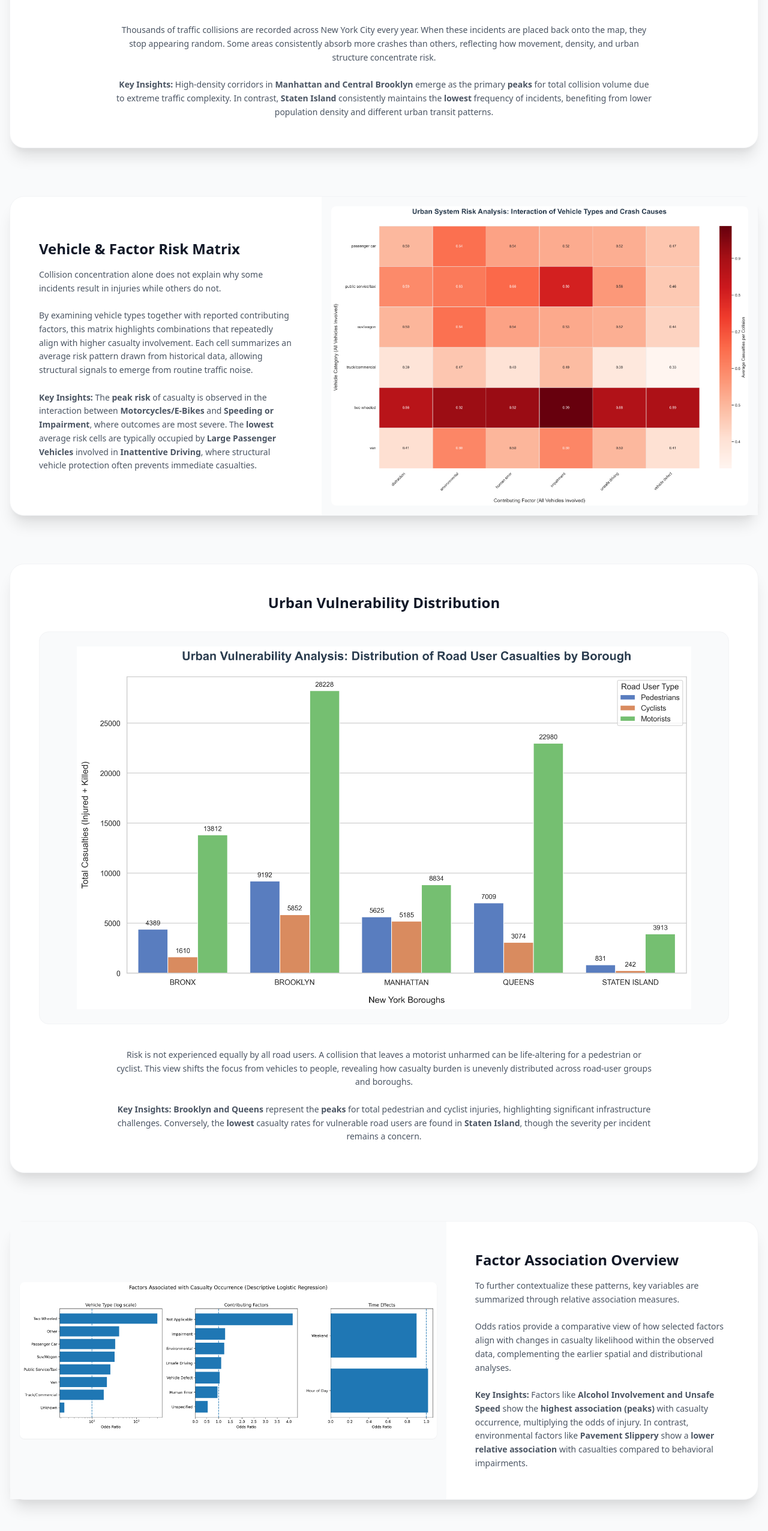
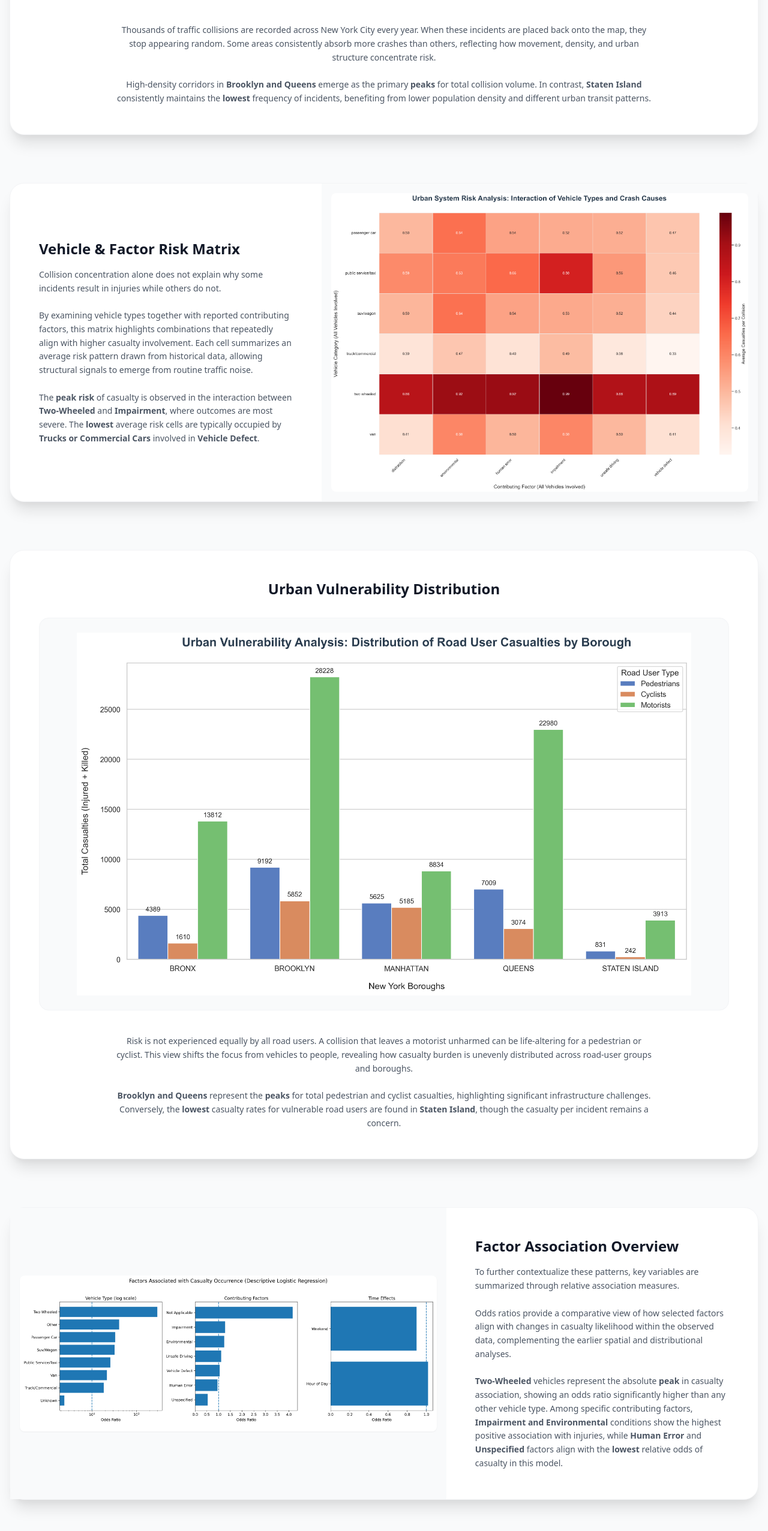
Before and after one commit to belinaykeles/beyond-the-noise_Website, a plain HTML site: page story.html in a window 1280 px wide. Shown: the part 1059-3612 px from the top of the page at 60% size. Drawn offline with nearby package versions, Linux system fonts and the light colour scheme.

Commit message:
Update story.html

```diff
--- a/story.html
+++ b/story.html
@@ -72,7 +72,7 @@
                 Some areas consistently absorb more crashes than others, reflecting how movement,
                 density, and urban structure concentrate risk.
                 <br><br>
-                <strong>Key Insights:</strong> High-density corridors in <strong>Manhattan and Central Brooklyn</strong> emerge as the primary <strong>peaks</strong> for total collision volume due to extreme traffic complexity. In contrast, <strong>Staten Island</strong> consistently maintains the <strong>lowest</strong> frequency of incidents, benefiting from lower population density and different urban transit patterns.
+                High-density corridors in <strong>Brooklyn and Queens</strong> emerge as the primary <strong>peaks</strong> for total collision volume. In contrast, <strong>Staten Island</strong> consistently maintains the <strong>lowest</strong> frequency of incidents, benefiting from lower population density and different urban transit patterns.
             </p>
         </div>
     </section>
@@ -91,7 +91,7 @@
                     Each cell summarizes an average risk pattern drawn from historical data,
                     allowing structural signals to emerge from routine traffic noise.
                     <br><br>
-                    <strong>Key Insights:</strong> The <strong>peak risk</strong> of casualty is observed in the interaction between <strong>Motorcycles/E-Bikes</strong> and <strong>Speeding or Impairment</strong>, where outcomes are most severe. The <strong>lowest</strong> average risk cells are typically occupied by <strong>Large Passenger Vehicles</strong> involved in <strong>Inattentive Driving</strong>, where structural vehicle protection often prevents immediate casualties.
+                    The <strong>peak risk</strong> of casualty is observed in the interaction between <strong>Two-Wheeled</strong> and <strong>Impairment</strong>, where outcomes are most severe. The <strong>lowest</strong> average risk cells are typically occupied by <strong>Trucks or Commercial Cars</strong> involved in <strong>Vehicle Defect</strong>.
                 </p>
             </div>
 
@@ -119,7 +119,7 @@
                 This view shifts the focus from vehicles to people,
                 revealing how casualty burden is unevenly distributed across road-user groups and boroughs.
                 <br><br>
-                <strong>Key Insights:</strong> <strong>Brooklyn and Queens</strong> represent the <strong>peaks</strong> for total pedestrian and cyclist injuries, highlighting significant infrastructure challenges. Conversely, the <strong>lowest</strong> casualty rates for vulnerable road users are found in <strong>Staten Island</strong>, though the severity per incident remains a concern.
+                <strong>Brooklyn and Queens</strong> represent the <strong>peaks</strong> for total pedestrian and cyclist casualties, highlighting significant infrastructure challenges. Conversely, the <strong>lowest</strong> casualty rates for vulnerable road users are found in <strong>Staten Island</strong>, though the casualty per incident remains a concern.
             </p>
         </div>
     </section>
@@ -143,7 +143,7 @@
                     changes in casualty likelihood within the observed data,
                     complementing the earlier spatial and distributional analyses.
                     <br><br>
-                    <strong>Key Insights:</strong> Factors like <strong>Alcohol Involvement and Unsafe Speed</strong> show the <strong>highest association (peaks)</strong> with casualty occurrence, multiplying the odds of injury. In contrast, environmental factors like <strong>Pavement Slippery</strong> show a <strong>lower relative association</strong> with casualties compared to behavioral impairments.
+                    </strong> <strong>Two-Wheeled</strong> vehicles represent the absolute <strong>peak</strong> in casualty association, showing an odds ratio significantly higher than any other vehicle type. Among specific contributing factors, <strong>Impairment and Environmental</strong> conditions show the highest positive association with injuries, while <strong>Human Error</strong> and <strong>Unspecified</strong> factors align with the <strong>lowest</strong> relative odds of casualty in this model.
                 </p>
             </div>
         </div>
@@ -155,12 +155,10 @@
             <div class="h-1 w-20 bg-yellow-500 rounded mx-auto mb-8"></div>
 
             <p class="max-w-4xl mx-auto text-gray-700 text-lg leading-relaxed text-left md:text-center">
-                Seen together, these views tell a connected story.
+                Seen together, these charts tell a connected story.
                 Traffic risk in New York City does not arise from isolated events,
                 but from the interaction between where movement concentrates,
                 how situations unfold, and who remains most exposed.
-                <br><br>
-                The data clearly highlights that while <strong>Staten Island and minor inattention</strong> represent the <strong>lowest</strong> statistical risk, the <strong>peaks</strong> of vulnerability found in <strong>Brooklyn's two-wheeled commuters and Manhattan's high-speed corridors</strong> require urgent attention.
                 <br><br>
                 By tracing these patterns across space, conditions, and road users,
                 the analysis moves beyond individual incidents toward a clearer
```
